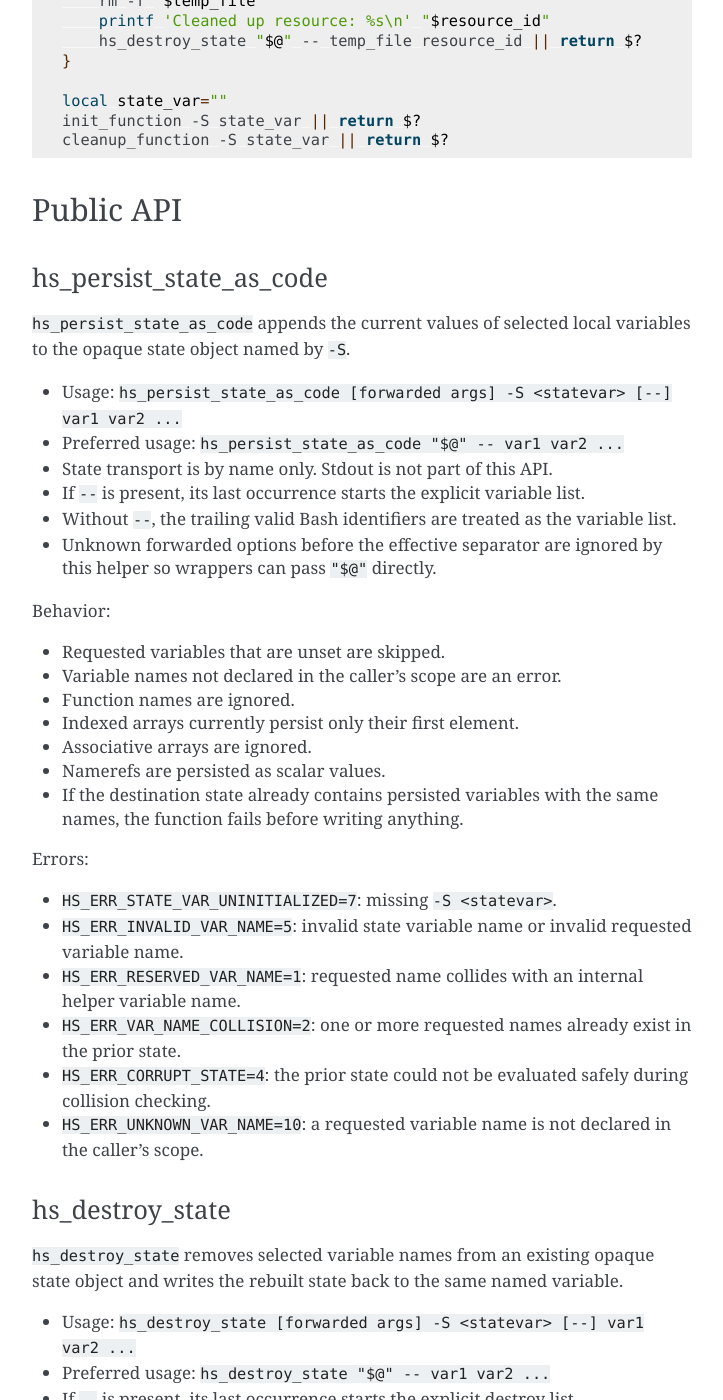
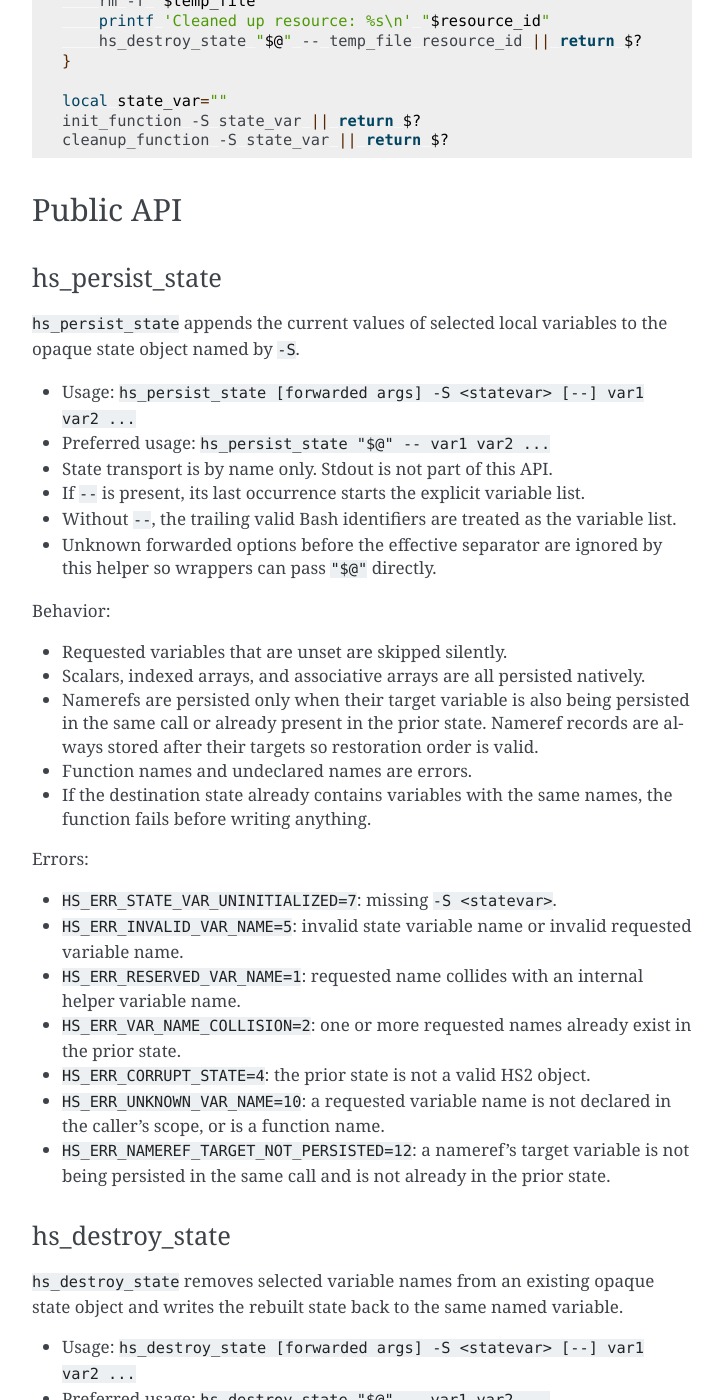
Before and after one commit to CriticalOptimisation/bash-deploy-libs, a Sphinx documentation site: the page built from docs/libraries/handle_state.rst, in a window 1280 px wide and 1400 px high, scrolled down 888 px. Shown: the whole window, without its empty margins (388-1111 px from the left). Built offline with Sphinx 7.4.7, drawn with Linux system fonts in a browser that asks for light colours; pages that are not in the unit, such as notebooks, are missing from menus; some of the changed text lies outside the part shown.

Commit message:
docs(handle_state): update for HS2 format and hs_persist_state rename
- Rename hs_persist_state_as_code → hs_persist_state throughout.
- Document native array and nameref support; remove the three Known
  Limitations that the redesign resolves.
- Add HS_ERR_NAMEREF_TARGET_NOT_PERSISTED=12 to error code list.
- Replace base64 array-workaround example with native array and
  nameref (active-character) examples.
- Update Caveats: HS2 format is not eval'able directly; eval is used
  per-record only, not on the full state block.
- Add remaining Known Limitations: nameref explicit-restore restriction
  and cksum vs. authentication trade-off.

Refs #3

Co-Authored-By: Claude Sonnet 4.6 <noreply@anthropic.com>

```diff
--- a/docs/libraries/handle_state.rst
+++ b/docs/libraries/handle_state.rst
@@ -32,7 +32,7 @@ Quick Start
    init_function() {
        local temp_file="/tmp/some_temp_file"
        local resource_id="resource_123"
-       hs_persist_state_as_code "$@" -- temp_file resource_id || return $?
+       hs_persist_state "$@" -- temp_file resource_id || return $?
    }
 
    cleanup_function() {
@@ -50,14 +50,14 @@ Quick Start
 Public API
 ----------
 
-hs_persist_state_as_code
-~~~~~~~~~~~~~~~~~~~~~~~~
+hs_persist_state
+~~~~~~~~~~~~~~~~
 
-``hs_persist_state_as_code`` appends the current values of selected local
+``hs_persist_state`` appends the current values of selected local
 variables to the opaque state object named by ``-S``.
 
-- Usage: ``hs_persist_state_as_code [forwarded args] -S <statevar> [--] var1 var2 ...``
-- Preferred usage: ``hs_persist_state_as_code "$@" -- var1 var2 ...``
+- Usage: ``hs_persist_state [forwarded args] -S <statevar> [--] var1 var2 ...``
+- Preferred usage: ``hs_persist_state "$@" -- var1 var2 ...``
 - State transport is by name only. Stdout is not part of this API.
 - If ``--`` is present, its last occurrence starts the explicit variable list.
 - Without ``--``, the trailing valid Bash identifiers are treated as the
@@ -67,14 +67,14 @@ variables to the opaque state object named by ``-S``.
 
 Behavior:
 
-- Requested variables that are unset are skipped.
-- Variable names not declared in the caller's scope are an error.
-- Function names are ignored.
-- Indexed arrays currently persist only their first element.
-- Associative arrays are ignored.
-- Namerefs are persisted as scalar values.
-- If the destination state already contains persisted variables with the same
-  names, the function fails before writing anything.
+- Requested variables that are unset are skipped silently.
+- Scalars, indexed arrays, and associative arrays are all persisted natively.
+- Namerefs are persisted only when their target variable is also being
+  persisted in the same call or already present in the prior state. Nameref
+  records are always stored after their targets so restoration order is valid.
+- Function names and undeclared names are errors.
+- If the destination state already contains variables with the same names, the
+  function fails before writing anything.
 
 Errors:
 
@@ -85,10 +85,11 @@ Errors:
   helper variable name.
 - ``HS_ERR_VAR_NAME_COLLISION=2``: one or more requested names already exist in
   the prior state.
-- ``HS_ERR_CORRUPT_STATE=4``: the prior state could not be evaluated safely
-  during collision checking.
+- ``HS_ERR_CORRUPT_STATE=4``: the prior state is not a valid HS2 object.
 - ``HS_ERR_UNKNOWN_VAR_NAME=10``: a requested variable name is not declared
-  in the caller's scope.
+  in the caller's scope, or is a function name.
+- ``HS_ERR_NAMEREF_TARGET_NOT_PERSISTED=12``: a nameref's target variable is
+  not being persisted in the same call and is not already in the prior state.
 
 hs_destroy_state
 ~~~~~~~~~~~~~~~~
@@ -109,7 +110,7 @@ Behavior:
   the original text in place.
 - After cleanup has destroyed a library's own entries, the same named state
   variable can be reused by a later init call without tripping the collision
-  checks in ``hs_persist_state_as_code``.
+  checks in ``hs_persist_state``.
 
 Errors:
 
@@ -176,7 +177,9 @@ Behavior:
   the variable explicitly before calling if an overwrite is intended.
 - Requested names missing from the state object are warnings, one per variable.
 - ``-q`` suppresses those warnings.
-- The current implementation restores scalar string values only.
+- Scalars, indexed arrays, and associative arrays are all restored natively.
+- Namerefs cannot be restored via the explicit form; use the eval/stdout form
+  instead (see nameref example in the Examples section).
 
 Implicit local restore
 ^^^^^^^^^^^^^^^^^^^^^^
@@ -281,15 +284,17 @@ Error Codes
 - ``HS_ERR_INVALID_ARGUMENT_TYPE=9``
 - ``HS_ERR_UNKNOWN_VAR_NAME=10``
 - ``HS_ERR_VAR_ALREADY_SET=11``
+- ``HS_ERR_NAMEREF_TARGET_NOT_PERSISTED=12``
 
 Known Limitations
 -----------------
 
-The tests currently demonstrate these limitations:
-
-- indexed arrays preserve only their first element
-- associative arrays are ignored
-- namerefs are restored as scalar values
+- Namerefs cannot be restored via the explicit restore form of
+  ``hs_read_persisted_state``; use the eval/stdout form
+  (``eval "$(hs_read_persisted_state "$@")"``).
+- The HS2 cksum detects accidental corruption but does not authenticate the
+  state against intentional tampering; treat the state variable as trusted
+  within the process.
 
 Examples
 --------
@@ -300,7 +305,7 @@ Persisting and restoring a scalar:
 
    init_function() {
        local token='a b "c" $d'
-       hs_persist_state_as_code "$@" -- token || return $?
+       hs_persist_state "$@" -- token || return $?
    }
 
    cleanup_function() {
@@ -315,22 +320,42 @@ Persisting and restoring a scalar:
    init_function -S state_var || return $?
    cleanup_function -S state_var || return $?
 
-Representing an array manually through a scalar encoding:
+Persisting and restoring an indexed array:
 
 .. code-block:: bash
 
    init_function() {
        local -a items=("value1" "value2" "value with spaces")
-       local encoded
-       encoded=$(printf '%s\0' "${items[@]}" | base64 -w0)
-       hs_persist_state_as_code "$@" -- encoded || return $?
+       hs_persist_state "$@" -- items || return $?
    }
 
    cleanup_function() {
-       local encoded
        local -a items
-       hs_read_persisted_state "$@" -- encoded || return $?
-       mapfile -d '' -t items < <(printf '%s' "$encoded" | base64 -d)
+       hs_read_persisted_state "$@" -- items || return $?
+       printf '%s\n' "${items[@]}"
+   }
+
+.. code-block:: bash
+
+   local state_var=""
+   init_function -S state_var || return $?
+   cleanup_function -S state_var || return $?
+
+Persisting a nameref alongside its target (active-character pattern):
+
+.. code-block:: bash
+
+   init_function() {
+       local -A commander=([hp]=100 [name]="Shepard")
+       local -A wrex=([hp]=200 [name]="Wrex")
+       local -n active=commander
+       hs_persist_state "$@" -- commander wrex active || return $?
+   }
+
+   cleanup_function() {
+       local -A commander wrex
+       eval "$(hs_read_persisted_state "$@")" || return $?
+       printf 'Active: %s (HP: %s)\n' "${active[name]}" "${active[hp]}"
    }
 
 .. code-block:: bash
@@ -344,11 +369,15 @@ Caveats
 
 - Prefer the implicit restore form (``eval "$(hs_read_persisted_state "$@")"``
   ``|| return $?``) for cleanup functions that restore into their own locals.
-  Use the explicit form only when targeting variables in a higher-level caller
-  or declared globals.
-- Do not rely on the opaque state format being executable code forever.
-- The current implementation uses ``eval`` internally; state should therefore
-  be treated as trusted input.
+  Use the explicit form only when targeting variables in a higher-level caller,
+  declared globals, or a named subset of the state.
+- The state format (HS2) is a structured data format, not executable code.
+  Calling ``eval "$state_var"`` directly will fail; always restore via
+  ``hs_read_persisted_state``.
+- The state variable is opaque: do not inspect, modify, or concatenate its
+  value outside the public API.
+- ``eval`` is used per-record internally (on ``declare`` statements only);
+  the state is never evaluated as an arbitrary code block.
 
 Source Listing
 --------------
```
